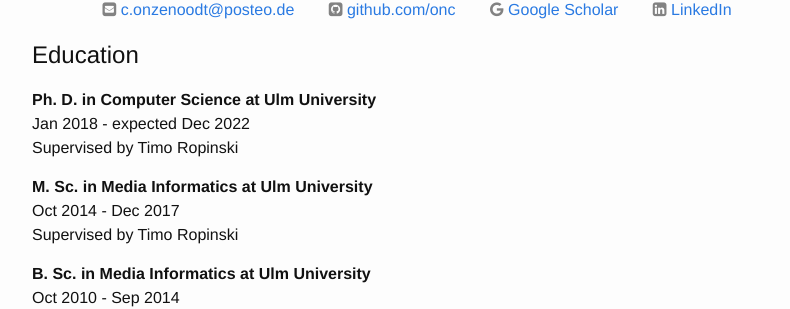
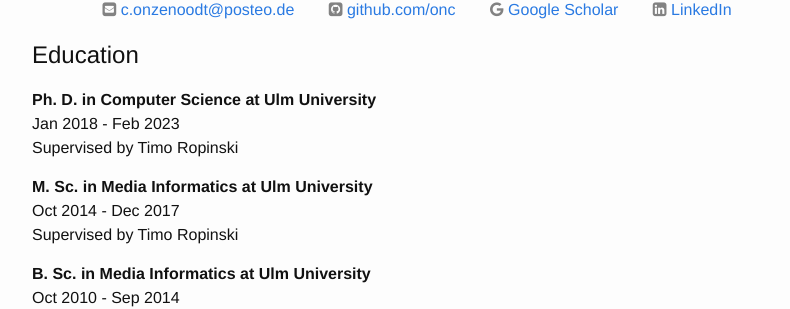
Before and after one commit to onc/onze.io, a Jekyll site: the page built from cv.md, in a window 1280 px wide and 900 px high. Shown: the part 266-575 px from the top of the window, without its empty margins (238-1028 px from the left). Built offline with Jekyll 4.4.1, drawn with Linux system fonts in a browser that asks for light colours.

Commit message:
Add new finish date

```diff
--- a/cv.md
+++ b/cv.md
@@ -38,7 +38,7 @@ I investigate the strengths and weaknesses of encodings to guide visualization e
 ## Education
 
 **Ph. D. in Computer Science at Ulm University**\
-Jan 2018 - expected Dec 2022\
+Jan 2018 - Feb 2023\
 Supervised by Timo Ropinski
 
 **M. Sc. in Media Informatics at Ulm University**\
```
